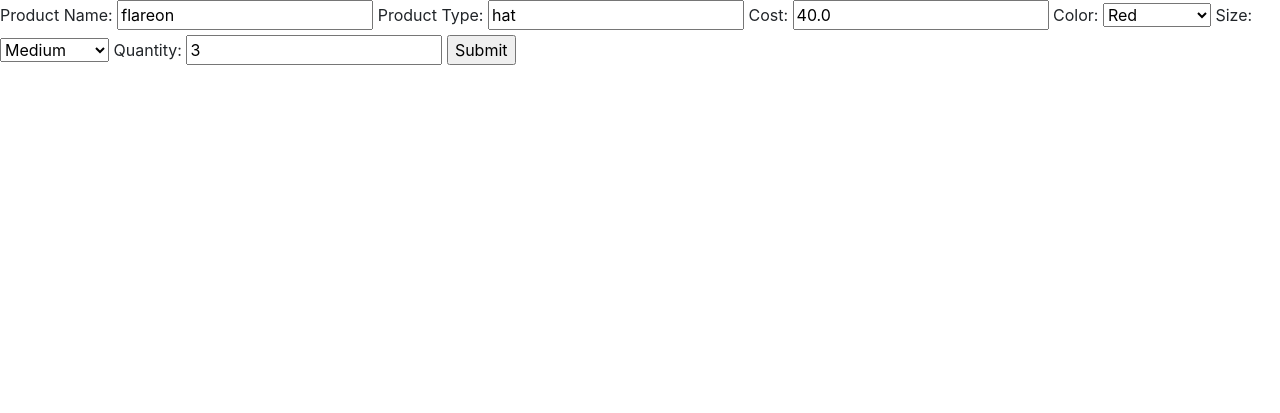
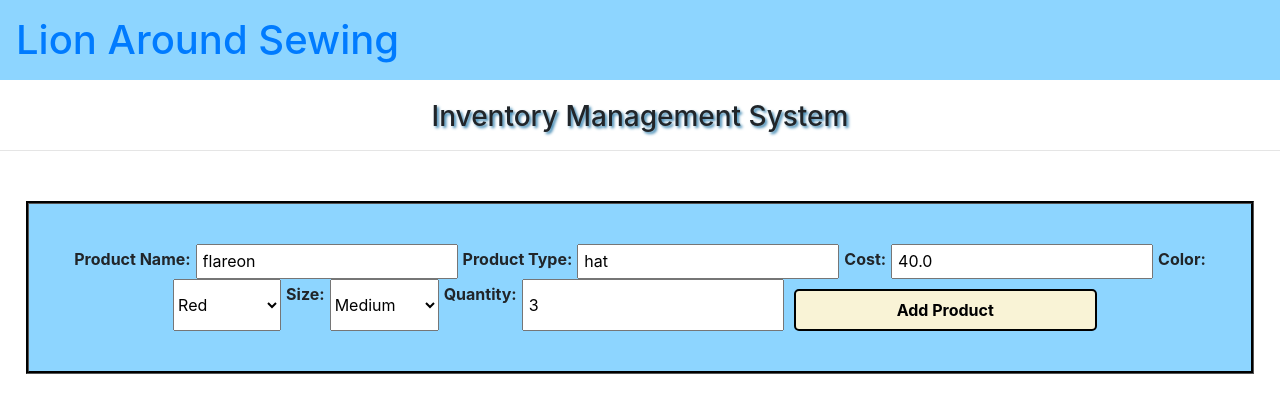
Before and after one commit to Ckmedsker/SDEV_220_Final_Project_LAS, a Django app: page /edit/1 in a window 1280 px wide. Shown: the top 413 px of the page. Run offline with Django 4.2, Linux system fonts and the light colour scheme; data comes from the database, SQL or seed files in the repository; both versions use the stored data as it was after the commit.

Commit message:
HTML Extend Update + associated css
Edited a number of things to make it so the html pages would extend main.html instead of loading in their own window. I created and linked css files for the forms and associated html files to try to make the extended pages look uniform to the rest of the project. changed urls file because two views had the same 'name' making it confusing despite the code functioning.

```diff
--- a/accounts/static/css/css.css
+++ b/accounts/static/css/dashboard.css
@@ -7,8 +7,9 @@
     }
 
     /* inventory management styles */
-    h5{ font-size: 1.75rem;
+    h5 { font-size: 1.75rem;
         text-align: center;
+        text-shadow: 2px 2px 3px #3984b0;
     }
 
     /* card styles */
@@ -92,3 +93,6 @@
         color: #ffffff;
         text-decoration: none;
     }
+
+    /* Headline Text */
+    #header_text:hover { text-decoration: none;}
--- /dev/null
+++ b/accounts/static/css/edit_form.css
@@ -0,0 +1,34 @@
+/* add product and edit product form */
+#formid {
+    background-color:  #8DD5FF;
+    border: 3px groove #000;
+    margin-left: 2%;
+    margin-right: 2%;
+    margin-top: 50px;
+    padding: 40px 5px 40px 5px;
+    display: flex;
+    flex-wrap: wrap;
+    justify-content: center;
+}
+/* add product and edit product form labels */
+#formid label {
+    font-weight: bold;
+    padding-right: 5px;
+    padding-left: 5px;
+    padding-top: 3px;
+}
+/* add product and edit product form input fields */
+#formid input {
+    padding-left: 5px;
+    padding-right: 5px;
+}
+/* add product and edit product form submit buttons */
+.submit_button {
+    background-color:#F9F3D6;
+    width: 25%;
+    margin: 10px 10px 0px 10px;
+    padding: 7px 5px 7px 5px;
+    font-weight: bold;
+    border-radius: 5px;
+    border: 2px solid #000;
+}
--- a/accounts/templates/accounts/main.html
+++ b/accounts/templates/accounts/main.html
@@ -1,26 +1,33 @@
 <!DOCTYPE html>
 <html lang="en">
 <head>
+    {% load static %}
     <meta charset="UTF-8">
     <meta http-equiv="X-UA-Compatible" content="IE=edge">
     <meta name="viewport" content="width=device-width, initial-scale=1.0">
     <title>Lion Around Sewing | IMS</title>
-    {% load static %}
-
-    {% comment %} imports the dashboard styling {% endcomment %}
-    {% block dashboard_styling %}{% endblock%}
 
     {% comment %} browser favicons {% endcomment %}
     <link rel="apple-touch-icon" sizes="180x180" href="{% static "favicons/apple-touch-icon.png" %}">
     <link rel="icon" type="image/png" sizes="32x32" href="{% static "favicons/favicon-32x32.png" %}">
     <link rel="icon" type="image/png" sizes="16x16" href="{% static "favicons/favicon-16x16.png" %}">
 
+    {% comment %} begin stylesheets {% endcomment %}
+    {% comment %} product form styling{% endcomment %}
+    {% block extended_styling %}{% endblock%}
     {% comment %} bootstrap css for navbar {% endcomment %}
     <link rel="stylesheet" href="https://cdn.jsdelivr.net/npm/bootstrap@4.4.1/dist/css/bootstrap.min.css" integrity="sha384-Vkoo8x4CGsO3+Hhxv8T/Q5PaXtkKtu6ug5TOeNV6gBiFeWPGFN9MuhOf23Q9Ifjh" crossorigin="anonymous">
+    {% comment %} dashboard styling {% endcomment %}
+    <link rel="stylesheet" type="text/css" href="{% static 'css/dashboard.css' %}">
+    {% comment %} end stylesheets {% endcomment %}
 
 </head>
 <body>
 
+<h1> <a href="{% url 'home' %}" id="header_text"> Lion Around Sewing </a></h1>
+
+<h5> Inventory Management System </h5>
+<hr>
     {% comment %} child template can reside inside the block {% endcomment %}
     {% block content %}
 
--- a/accounts/templates/accounts/product_form.html
+++ b/accounts/templates/accounts/product_form.html
@@ -1,10 +1,16 @@
-{% extends 'accounts/main.html' %}
+{% extends 'main.html' %}
+
+{% load static %}
+{% block extended_styling %}
+<link rel="stylesheet" type="text/css" href="{% static 'css/edit_form.css' %}">
+{% endblock %}
+
 {% block content %}
 
-<form action="" method= "POST">
-    {% csrf_token %}
-    {{form}}
-    <input type="submit" name="Submit">
-</form>
+    <form action="" method= "POST" id="formid">
+        {% csrf_token %}
+        {{form}}
+        <input type="submit" name="Submit" value="Add Product" class="submit_button">
+    </form>
 
-{% endblock%}
+{% endblock %}
--- a/accounts/urls.py
+++ b/accounts/urls.py
@@ -4,6 +4,6 @@ from . import views
 urlpatterns = [
     path('', views.home, name='home'),
     path('add_product/', views.addProduct, name = 'add_product'),
-    path('edit/<int:id>', views.editEntry, name = 'add_product'),
+    path('edit/<int:id>', views.editEntry, name = 'edit_product'),
     path('delete/<int:id>', views.deleteEntry, name = 'delete_entry')
 ]
--- a/las1/settings.py
+++ b/las1/settings.py
@@ -58,7 +58,7 @@ ROOT_URLCONF = 'las1.urls'
 TEMPLATES = [
     {
         'BACKEND': 'django.template.backends.django.DjangoTemplates',
-        'DIRS': [],
+        'DIRS': [BASE_DIR / 'accounts' / 'templates' / 'accounts'],
         'APP_DIRS': True,
         'OPTIONS': {
             'context_processors': [
@@ -121,8 +121,6 @@ USE_TZ = True
 
 STATIC_URL = '/static/'
 
-
-
 # Default primary key field type
 # https://docs.djangoproject.com/en/4.2/ref/settings/#default-auto-field
 
```
Also changed, not shown: accounts/templates/accounts/dashboard.html (+4 -12 lines), accounts/templates/accounts/product_edit_form.html (+7 -1 lines), db.sqlite3.
